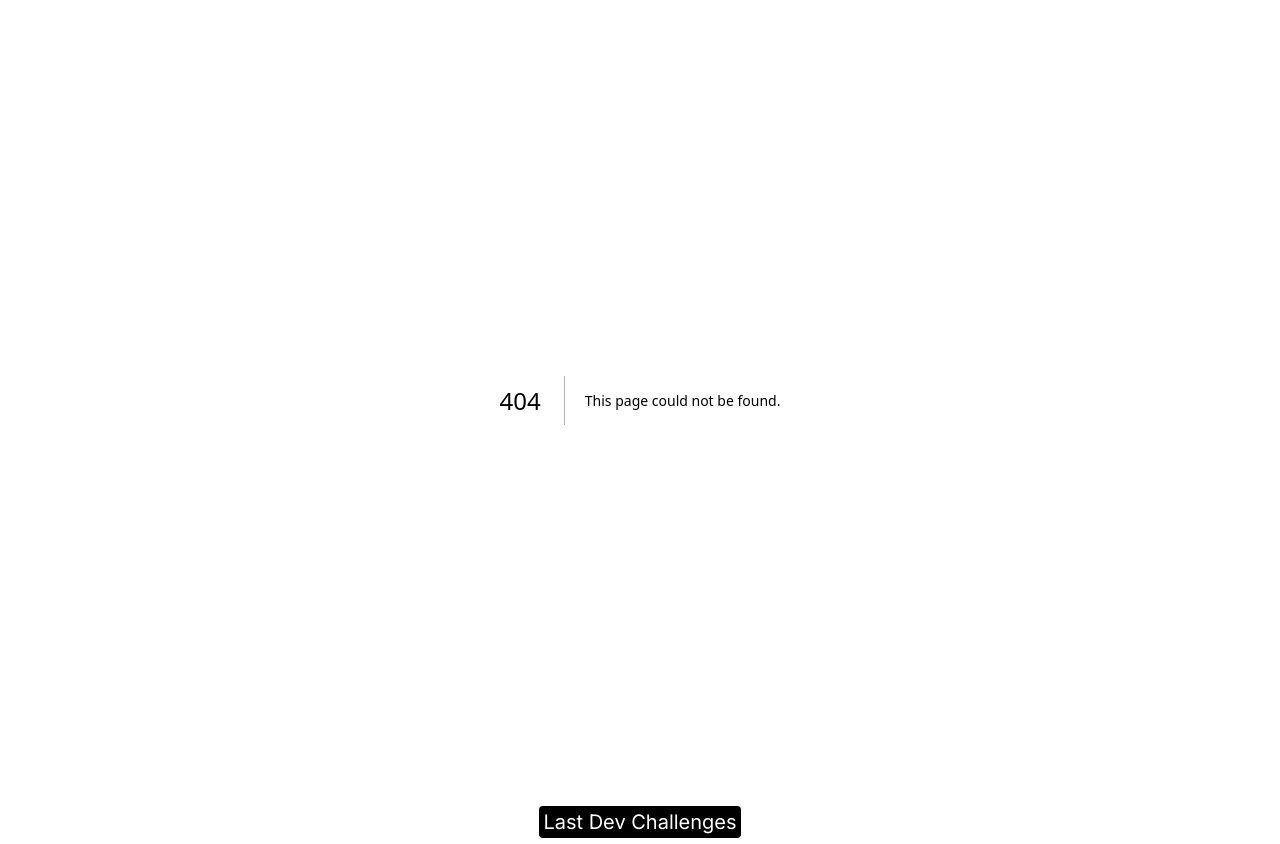
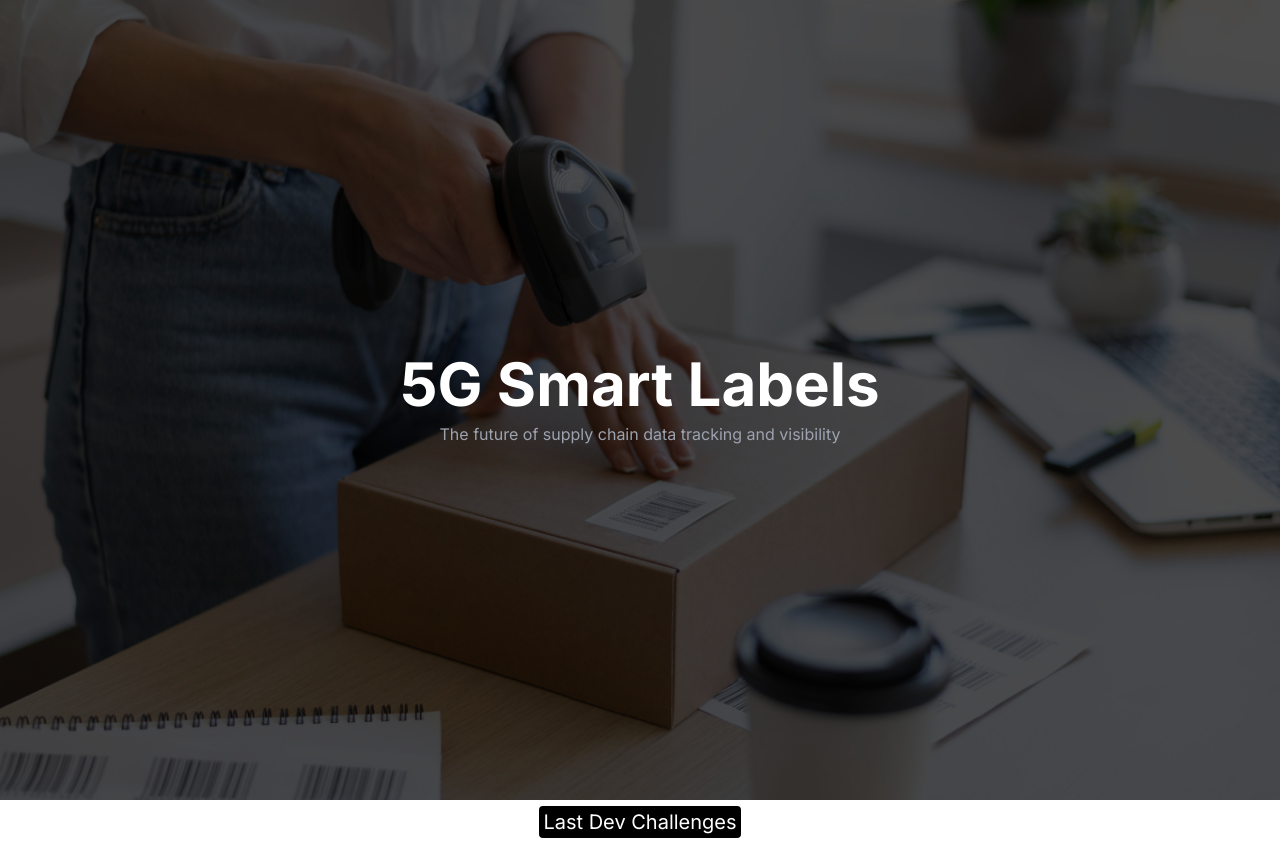
Before and after one commit to last-developer/challenges, a Next.js app: page /day2minimalist in a window 1280 px wide. Before the commit this address had no page. Built offline with nearby package versions, Linux system fonts and the light colour scheme.

Commit message:
day2minimalist

```diff
--- a/src/pages/30DaysMinimalist.tsx
+++ b/src/pages/30DaysMinimalist.tsx
@@ -3,8 +3,11 @@ import Link from "next/link";
 export default function minimalist() {
     const challenges = [
         {
-            title: '30 Days Minimalist Components',
+            title: 'Tesla Heropage',
             route: '/day1minimalist'
+        },
+           { title: 'Reelables Heropage',
+            route: '/day2minimalist'
         },
     ]
 
--- /dev/null
+++ b/src/pages/day2minimalist.tsx
@@ -0,0 +1,34 @@
+// day2minimalist.tsx
+import Image from 'next/image';
+import React from 'react';
+
+const Day2Minimalist = () => {
+  return (
+    <div className="relative flex flex-col items-center justify-center h-screen">
+      {/* Hero Section with Image */}
+      <div className="absolute top-0 left-0 w-full h-full">
+        <Image
+          src="/day2.jpg"
+          alt="Reelables Smart Labels"
+          width={6048}
+          height={3402}
+          className="object-center object-cover w-screen h-screen"
+        />
+        {/* Overlay to enhance text visibility */}
+        <div className="absolute inset-0 bg-black opacity-70" />
+      </div>
+
+      {/* Text Content */}
+      <div className="z-10 p-4 text-center text-white">
+        <h1 className="text-6xl font-bold mb-2">
+          5G Smart Labels
+        </h1>
+        <p className="text-base text-gray-400">
+          The future of supply chain data tracking and visibility
+        </p>
+      </div>
+    </div>
+  );
+};
+
+export default Day2Minimalist;
```
Also changed, not shown: public/day2.jpg (added).
